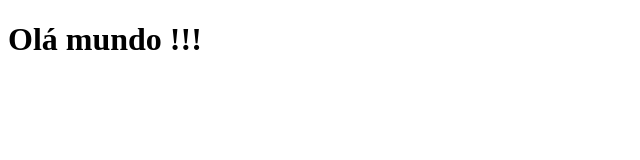
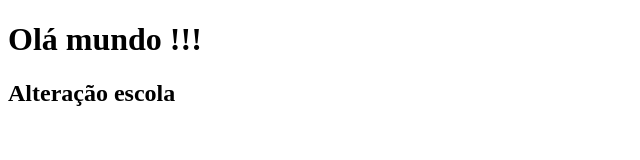
Before and after one commit to joaobat870-ai/tutorialvideo, a plain HTML site: page index.html in a window 1280 px wide. Shown: the whole page, without its empty margins (0-640 px from the left). Drawn offline with Linux system fonts and the light colour scheme.

Commit message:
Alteração feito na escola

```diff
--- a/index.html
+++ b/index.html
@@ -8,6 +8,8 @@
 <body>
 
 <h1> Olá mundo !!!</h1>
+<h2> Alteração escola <h2>
+
 
 </body>
 </html>
```
